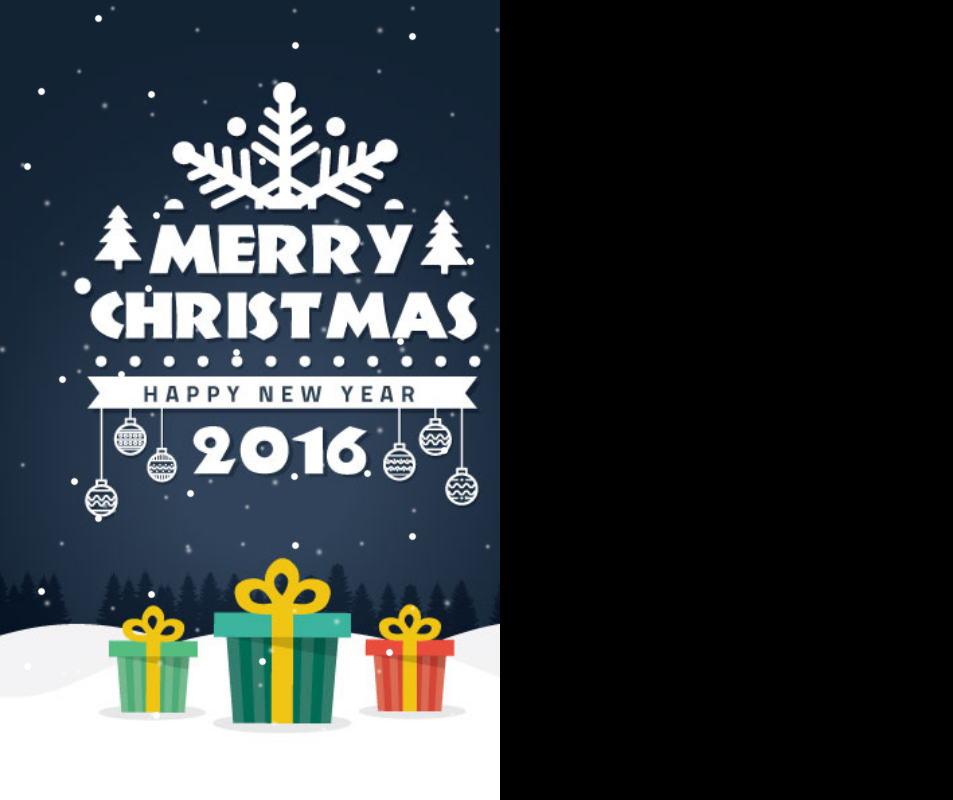
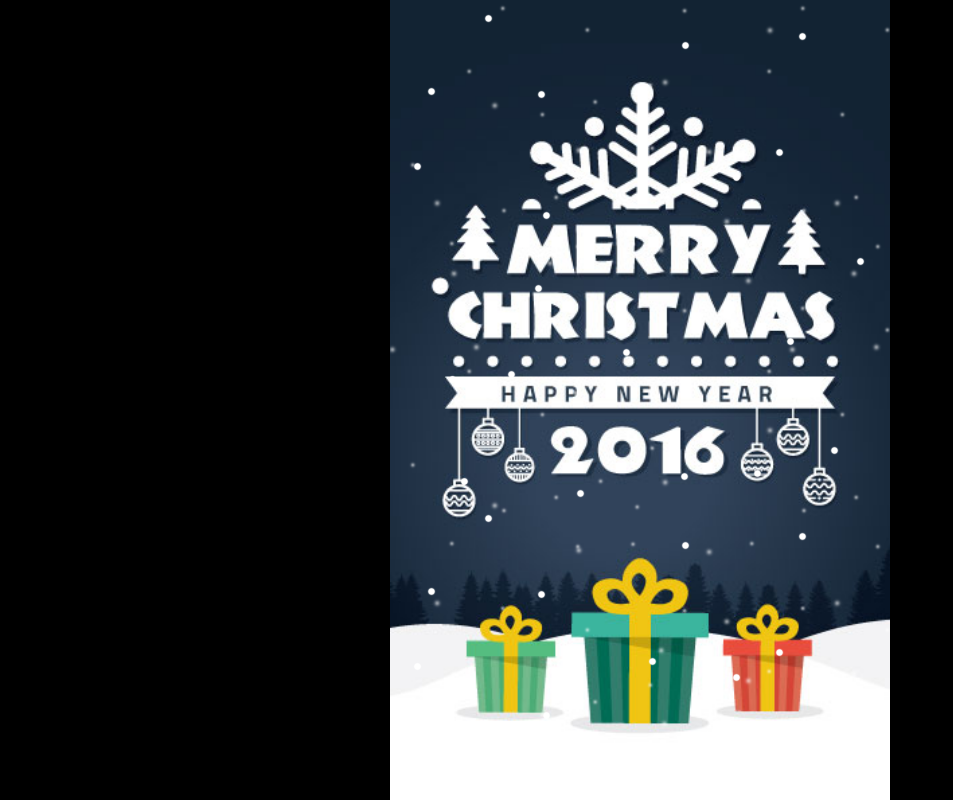
Before and after one commit to Ray0427/snow, a plain HTML site: page index.html in a window 1280 px wide. Shown: the whole page, without its empty margins (0-953 px from the left). Drawn offline with Linux system fonts and the light colour scheme.

Commit message:
css test

```diff
--- a/style.css
+++ b/style.css
@@ -22,12 +22,15 @@ a {
 100% {background-position: 500px 1000px, 400px 400px, 300px 300px;}
 }
 
-@-webkit-keyframes snow {
+/*@-webkit-keyframes snow {
 0% {background-position: 0px 0px, 0px 0px, 0px 0px;}
  50% {background-color:#b4cfe0;}
  100% {background-position: 500px 1000px, 400px 400px, 300px 300px; background-color:#6b92b9;}
+}*/
+@-webkit-keyframes snow {
+0% {background-position: 0px 0px, 0px 0px, 0px 0px;}
+ 100% {background-position: 500px 1000px, 400px 400px, 300px 300px; }
 }
-
 @-ms-keyframes snow {
 0% {background-position: 0px 0px, 0px 0px, 0px 0px;}
  100% {background-position: 500px 1000px, 400px 400px, 300px 300px;}
@@ -36,9 +39,12 @@ a {
 
 #snow{
 	position: absolute;
+	left: 0;
+	right: 0;
+	margin: auto;
 	height: 100%;
 	width: 100%;
-			max-width: 500px;
+	max-width: 500px;
 
 	/*background-color: #6b92b9; */
 	background-image: url('snow.png'), url('snow3.png'), url('snow2.png');
@@ -49,15 +55,25 @@ a {
 	animation: snow 20s linear infinite;
 }
 #container {
+	background-position: center;
 	background-image: url('snowCard.jpg');
 	background-repeat: no-repeat;
 	background-size: cover;
 	height: 100%;
 	width: 100%;
+	transition: 0.6s;
+
+}
+#container:hover{
+	transform: rotateY(180deg);
 }
 body{
 	background-color: black;
 		max-width: 500px;
+		position: absolute;
+	left: 0;
+	right: 0;
+	margin: auto;
 
 }
 /*#container {
```
